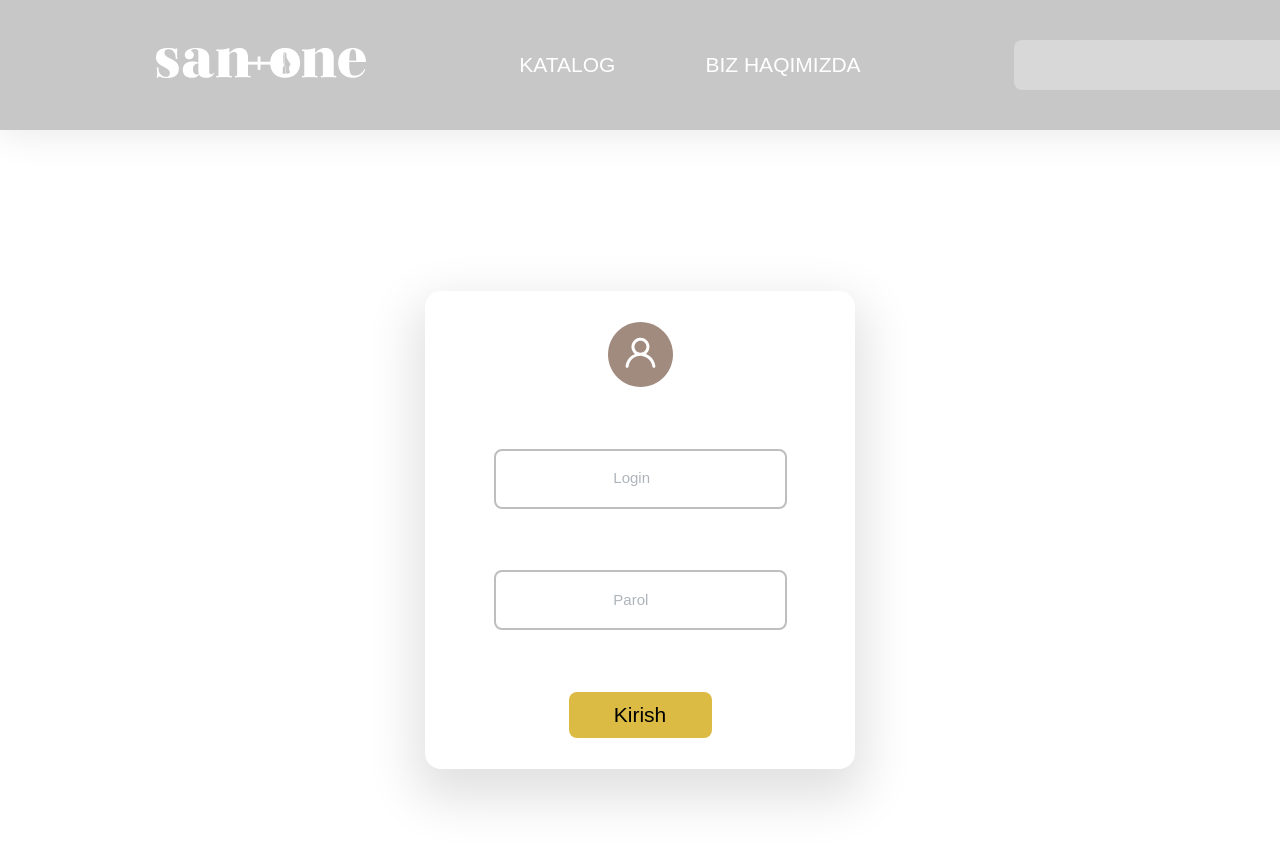
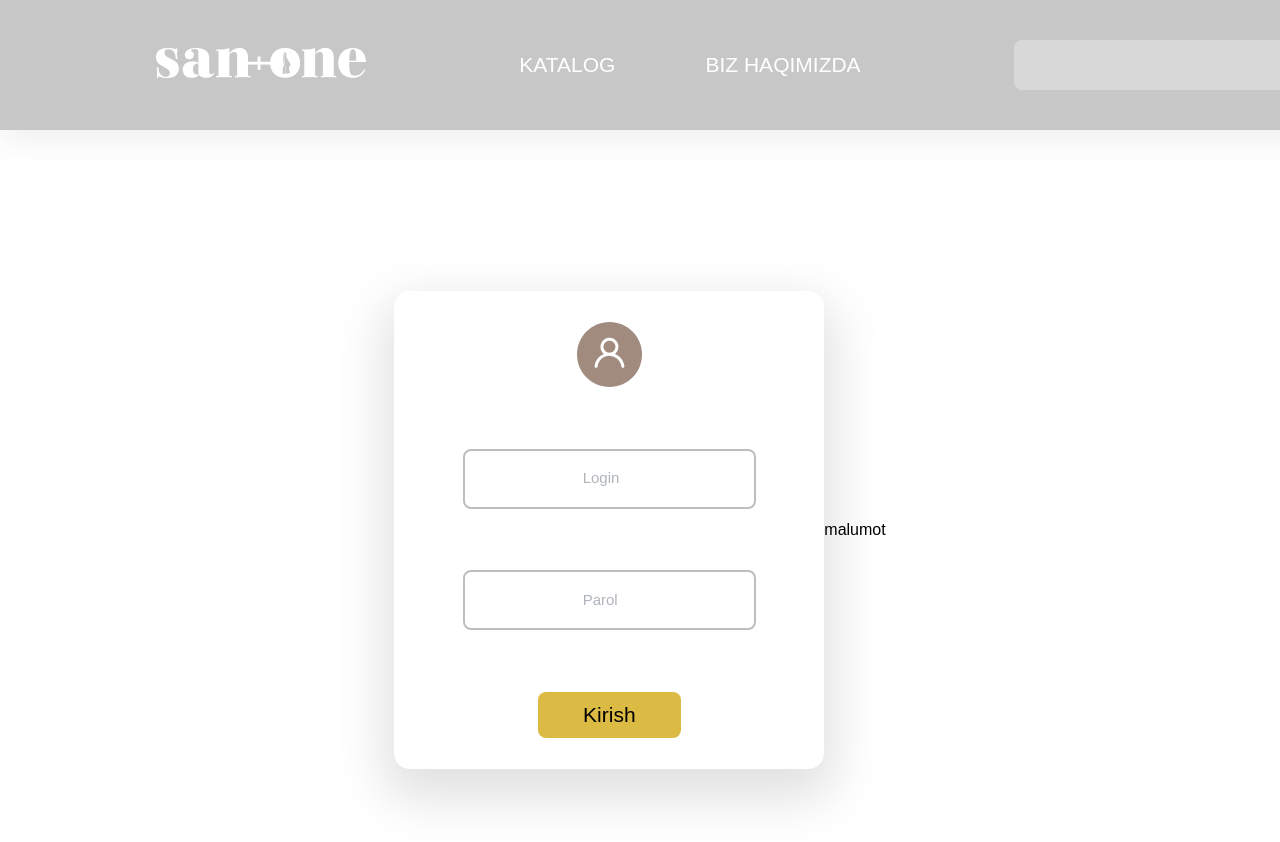
Before and after one commit to hasanboy2008/Progect-SAN-ONE, a React (Create React App) app: page /signin in a window 1280 px wide. Shown: the top 842 px of the page. Built offline with nearby package versions, Linux system fonts and the light colour scheme.

Commit message:
p qoshildi

```diff
--- a/src/pages/Register/Singnin.js
+++ b/src/pages/Register/Singnin.js
@@ -103,6 +103,7 @@ const navigate = useNavigate();
           </div>
           <button>Kirish</button>
         </form>
+        <p>malumot</p>
       </div>
     );
 }
```
